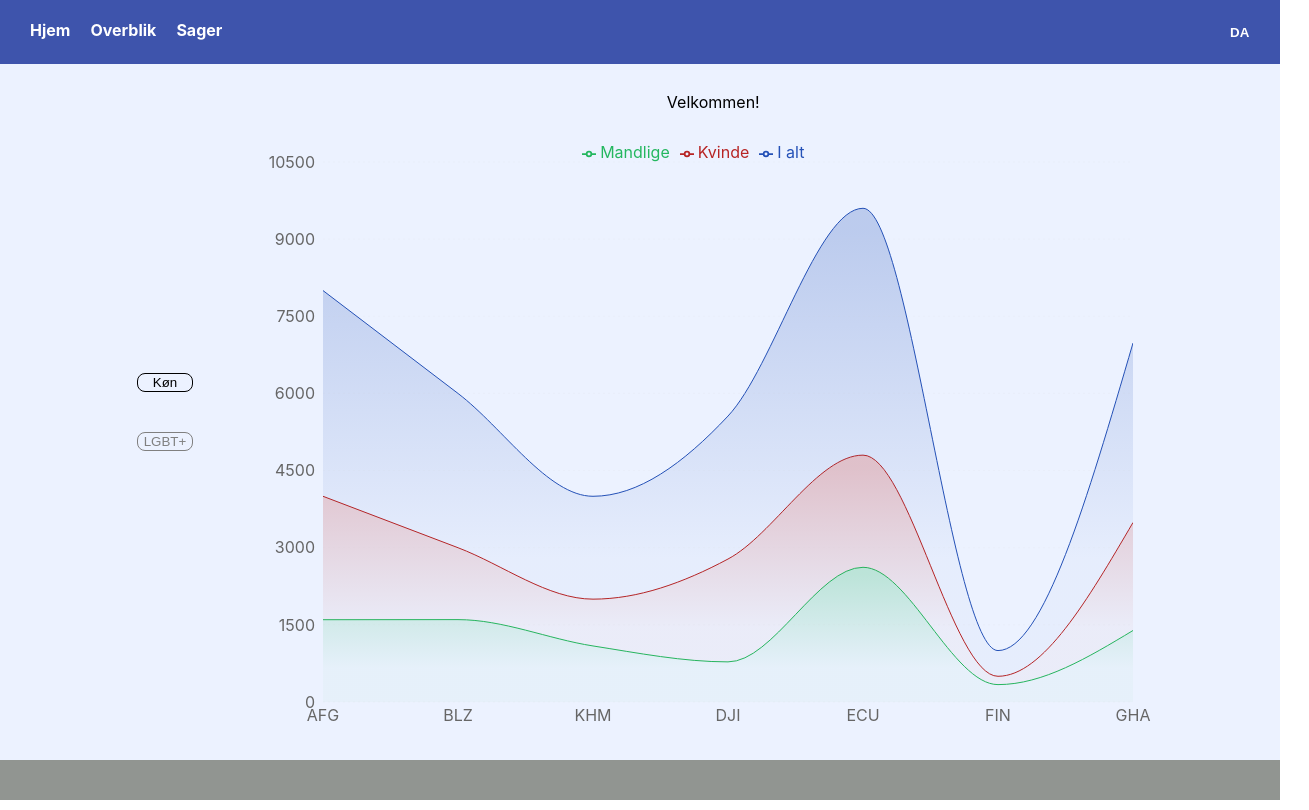
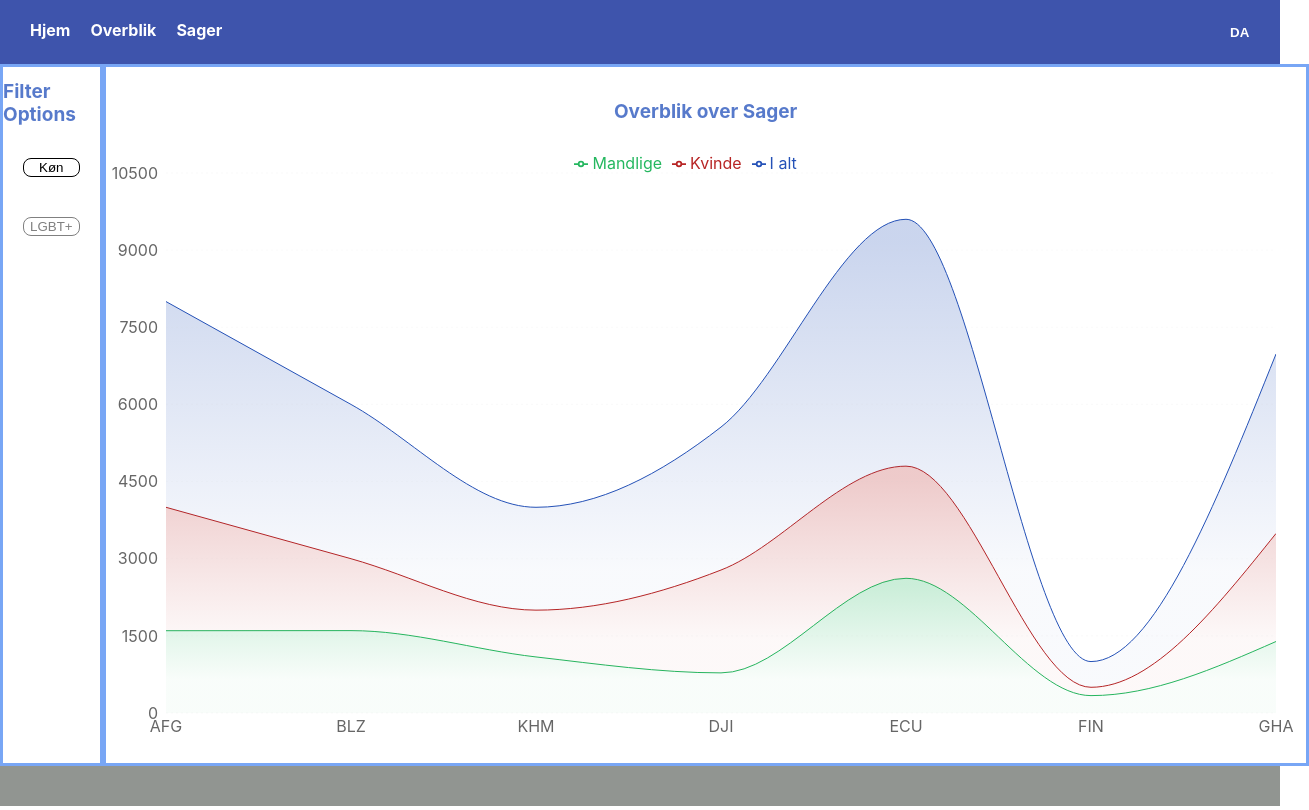
Before and after one commit to lilygostovic/DASS-frontend, a React (Create React App) app: page /summary in a window 1280 px wide. Shown: the whole page, 1309 px wide, since content can reach past the window. Built offline with nearby package versions, Linux system fonts and the light colour scheme.

Commit message:
Updated layout of summary page according to sketch

```diff
--- a/src/i18n/locales/da.json
+++ b/src/i18n/locales/da.json
@@ -10,7 +10,7 @@
     },
 
     "dashBoard": {
-        "welcome": "Velkommen!",
+        "overviewStats": "Overblik over Sager",
         "sex": "Køn",
         "lgbtq": "LGBT+"
     },
--- a/src/i18n/locales/en.json
+++ b/src/i18n/locales/en.json
@@ -10,7 +10,7 @@
     },
 
     "dashBoard": {
-        "welcome": "Welcome!",
+        "overviewStats": "Overview of Cases",
         "sex": "Sex",
         "lgbtq": "LGBTQ"
     },
--- a/src/pages/Dashboard/index.tsx
+++ b/src/pages/Dashboard/index.tsx
@@ -10,7 +10,7 @@ export const Dashboard = () => {
   const [filter, setFilter] = useState<"sex" | "lgbtq">("sex");
   const { t } = useTranslation();
 
-  const text = t("dashBoard.welcome");
+  const text = t("dashBoard.overviewStats");
 
   const viewSex = () => {
     setFilter("sex");
@@ -30,42 +30,47 @@ export const Dashboard = () => {
       <Nav />
       <div
         style={{
+          backgroundColor: "#ffffff",
           display: "flex",
           flexDirection: "row",
-          justifyContent: "center",
         }}
       >
         <div
           style={{
+            backgroundColor: "#ffffff",
+            width: "20%",
+            height: "87vh",
             display: "flex",
             flexDirection: "column",
-            justifyContent: "center",
-            paddingRight: "50px",
-            color: "black",
+            border: "3px solid #78A6F5",
           }}
         >
-          <FilterButton
+          <h1 style={{ fontSize: "19px", color: "#577ACB" }}>Filter Options</h1>
+           <FilterButton
             onClick={viewSex}
             isSelected={filter === "sex"}
             text={t("dashBoard.sex")}
           />
+
           <FilterButton
             onClick={viewLGBTQ}
             isSelected={filter === "lgbtq"}
             text={t("dashBoard.lgbtq")}
           />
         </div>
+
         <div
           style={{
-            height: "87vh",
             display: "flex",
+            justifyContent: "center",
             flexDirection: "column",
-            justifyContent: "center",
+            border: "3px solid #78A6F5",
+            width: "100%",
             alignItems: "center",
           }}
         >
-          <div style={{ color: "black", marginBottom: "20px" }}>{text}</div>
-          <SummaryChart data={data} filter={filter} w={900} h={600} />
+          <h1 style={{ fontSize: "19px", color: "#577ACB", marginBottom: "20px" }}>{text}</h1>
+          <SummaryChart data={data} filter={filter} w={1200} h={600} />
         </div>
       </div>
       <div style={{ alignItems: "flex-end" }}>
```
